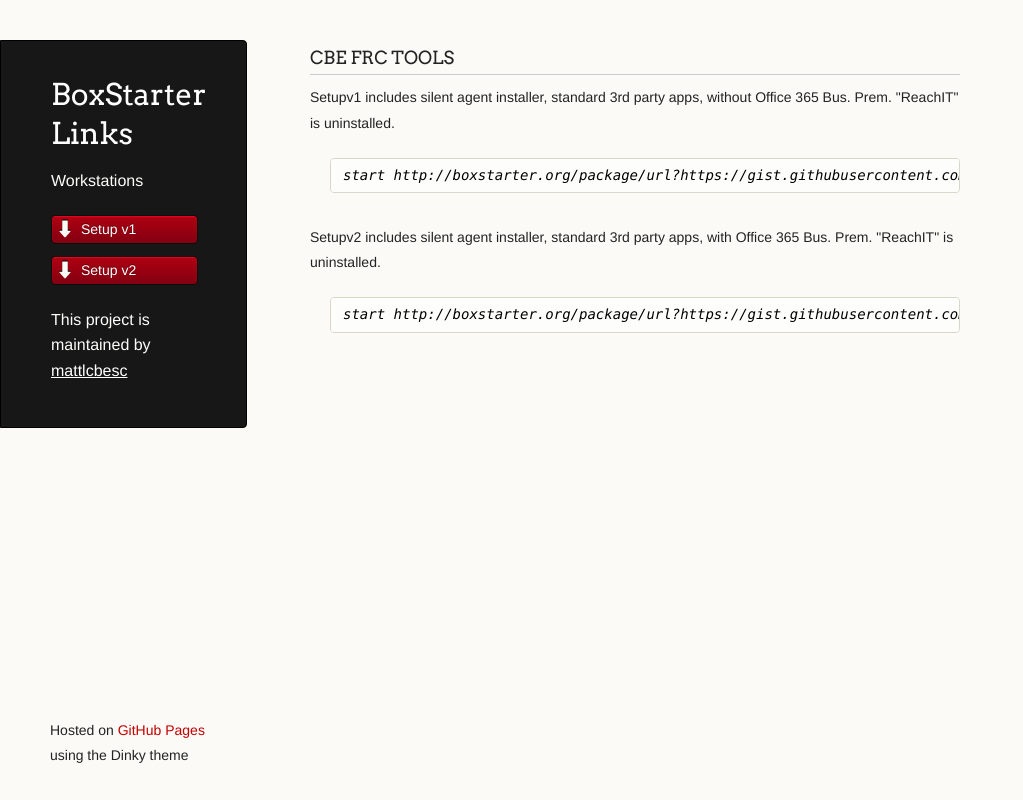
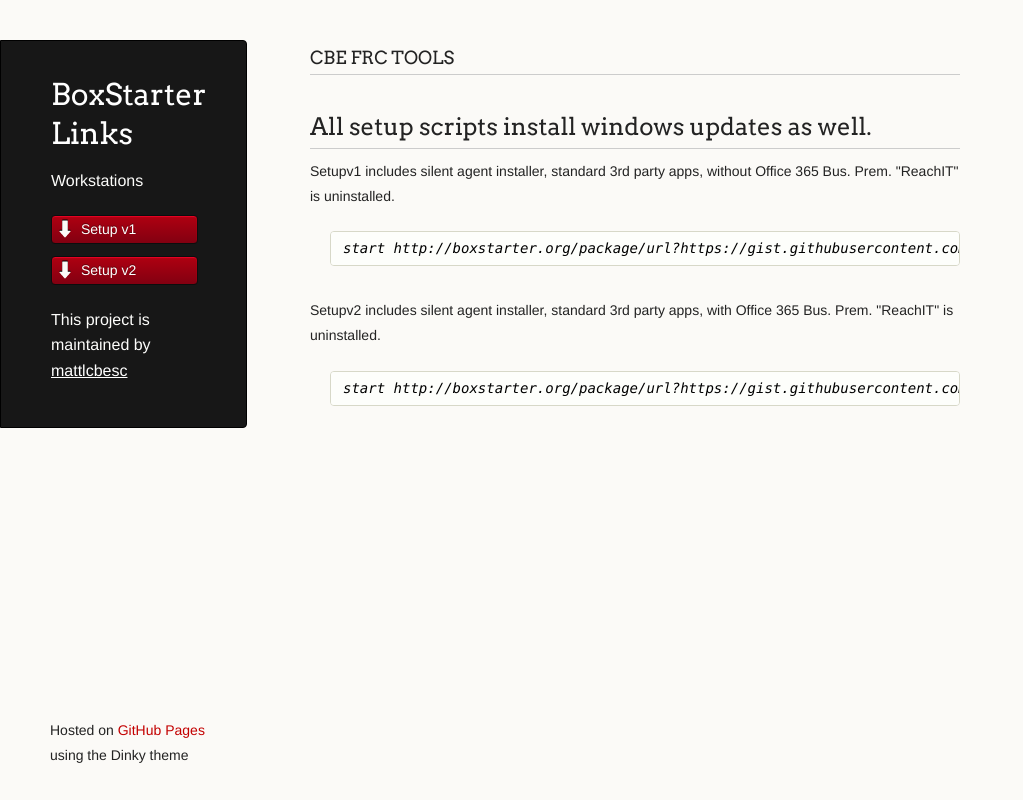
Before and after one commit to mattlcbesc/frcnet, a plain HTML site: page index.html in a window 1280 px wide. Shown: the whole page, without its empty margins (0-1023 px from the left). Drawn offline with Linux system fonts and the light colour scheme.

Commit message:
Update index.html

```diff
--- a/index.html
+++ b/index.html
@@ -35,6 +35,7 @@
         <h3>
 <a id="welcome-to-github-pages" class="anchor" href="#welcome-to-github-pages" aria-hidden="true"><span aria-hidden="true" class="octicon octicon-link"></span></a>CBE FRC TOOLS</h3>
 
+<h2>All setup scripts install windows updates as well. </h2>
 <p>Setupv1 includes silent agent installer, standard 3rd party apps, without Office 365 Bus. Prem. "ReachIT" is uninstalled.</p>
 <blockquote><pre><code>start http://boxstarter.org/package/url?https://gist.githubusercontent.com/mattlcbesc/e7891bb1973f3bad2f939c6386bf4597/raw/2067d9c4475ccacaec1095d455ceb773b817b95f/setup1.txt</code></pre></blockquote>
 <p>Setupv2 includes silent agent installer, standard 3rd party apps, with Office 365 Bus. Prem.  "ReachIT" is uninstalled.</p>
```
